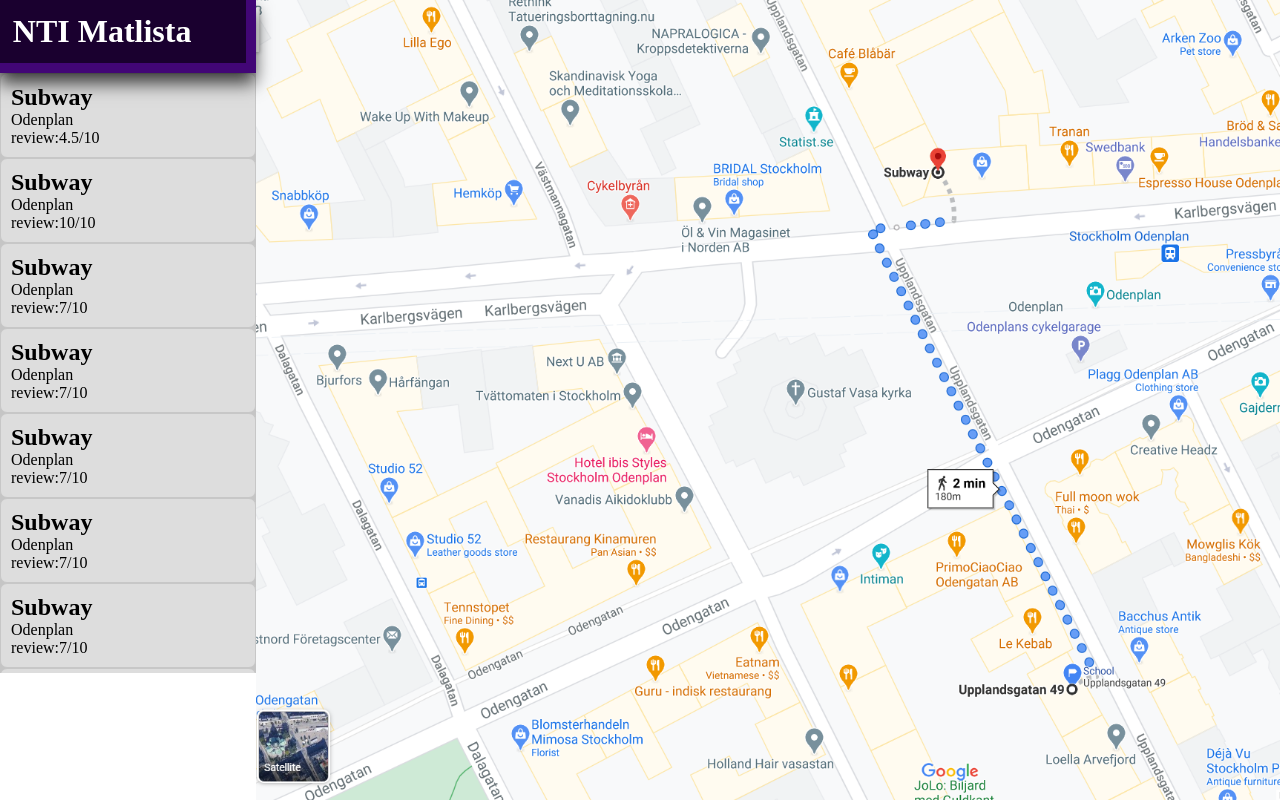
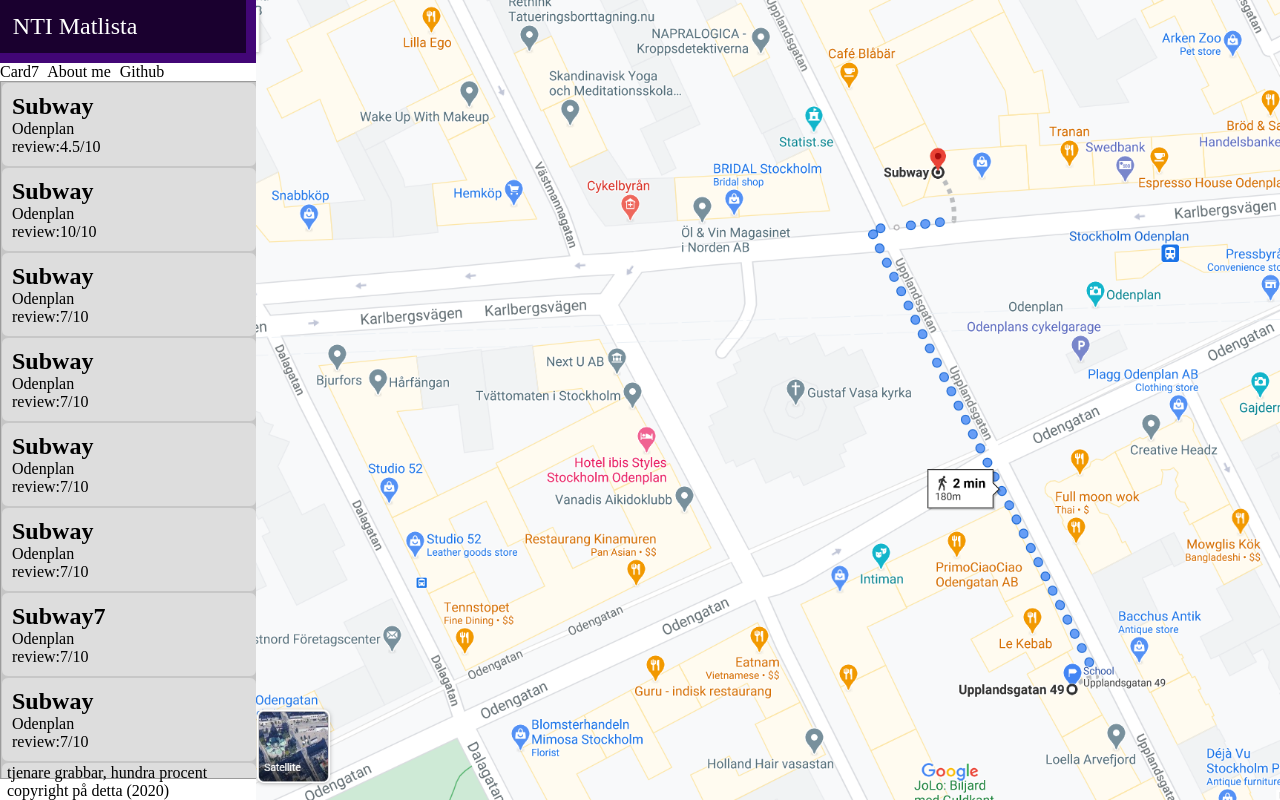
Before and after one commit to Kycklingris/Kycklingris.github.io, a plain HTML site: page index.html in a window 1280 px wide. Drawn offline with Linux system fonts and the light colour scheme.

Commit message:
Added all requirements and made them look passable

```diff
--- a/index.html
+++ b/index.html
@@ -9,9 +9,16 @@
 </head>
 <body>
     <div id="sidebar">
-    <h1 class="title">NTI Matlista</h1>
-    <nav></nav>
+    <header class="title">NTI Matlista</header>
+    <nav>
+        <a href="#card7">Card7</a>
+        <a href="about.html">About me</a>
+        <a href="https://github.com/Kycklingris/NTI-Matlista">Github</a>
+    </nav>
     <div id="container"></div>
+    <footer>
+        <p>tjenare grabbar, hundra procent copyright på detta (2020)</p>
+    </footer>
     </div>
     <div id="rightside">
         <img src="maps.png" alt="Picture with directions to subway">
--- a/main.js
+++ b/main.js
@@ -10,6 +10,41 @@ var data = [
     name: "Subway",
     location: "Odenplan",
     review: "10/10",
+    annexet: "5min",
+    craford: "10min",
+  },
+  {
+    name: "Subway",
+    location: "Odenplan",
+    review: "7/10",
+    annexet: "5min",
+    craford: "10min",
+  },
+  {
+    name: "Subway",
+    location: "Odenplan",
+    review: "7/10",
+    annexet: "5min",
+    craford: "10min",
+  },
+  {
+    name: "Subway",
+    location: "Odenplan",
+    review: "7/10",
+    annexet: "5min",
+    craford: "10min",
+  },
+  {
+    name: "Subway",
+    location: "Odenplan",
+    review: "7/10",
+    annexet: "5min",
+    craford: "10min",
+  },
+  {
+    name: "Subway7",
+    location: "Odenplan",
+    review: "7/10",
     annexet: "5min",
     craford: "10min",
   },
@@ -62,12 +97,29 @@ var data = [
     annexet: "5min",
     craford: "10min",
   },
+  {
+    name: "Subway",
+    location: "Odenplan",
+    review: "7/10",
+    annexet: "5min",
+    craford: "10min",
+  },
+  {
+    name: "Subway",
+    location: "Odenplan",
+    review: "7/10",
+    annexet: "5min",
+    craford: "10min",
+  }
 
 ];
 
+var id = 1;
+
 data.forEach(res => {
     let card = document.createElement("div");
-    card.classList.add("card");
+  card.classList.add("card");
+  card.id = "card" + parseInt(id);
 
     let header = document.createElement("H2")
     header.classList.add("header");
@@ -88,7 +140,7 @@ data.forEach(res => {
     review.appendChild(reviewtmp);
     card.appendChild(review);
 
-
+  id++;
 
 
 
--- a/style.css
+++ b/style.css
@@ -12,6 +12,12 @@
   float: left;
 
 }
+a {
+    text-decoration:none;
+    color:black;
+    padding-right:5px;
+}
+
 
 #rightside {
     width:80%;
@@ -23,12 +29,12 @@
 }
 
 .title{
+    font-size:150%;
     background:#1a002f;
     padding-bottom:5%;
     padding-top:5%;
     padding-left:5%;
     color:white;
-    box-shadow: -1px 10px 17px 0px rgba(0,0,0,0.75);
     position:relative;
     z-index:2;
     border-bottom:10px;
@@ -50,15 +56,32 @@
 
 }
 
+footer {
+    position:absolute;
+    bottom:0;
+    width:20%;
+    padding-left:7px;
+}
+
 
 
 #container {
+    border:1px;
+    border-style:solid;
+    border-color:rgb(155, 155, 155);
+    position:absolute;
+    width:20%;
     overflow:auto;
     background:rgb(197, 197, 197);
-    height:600px;
+    height:87%;
 }
 
 img {
     height:100%;
 
 }
+
+#Backbutton  {
+    font-size:150%;
+
+}
```
Also changed, not shown: about.html (added, +14 -0 lines).
